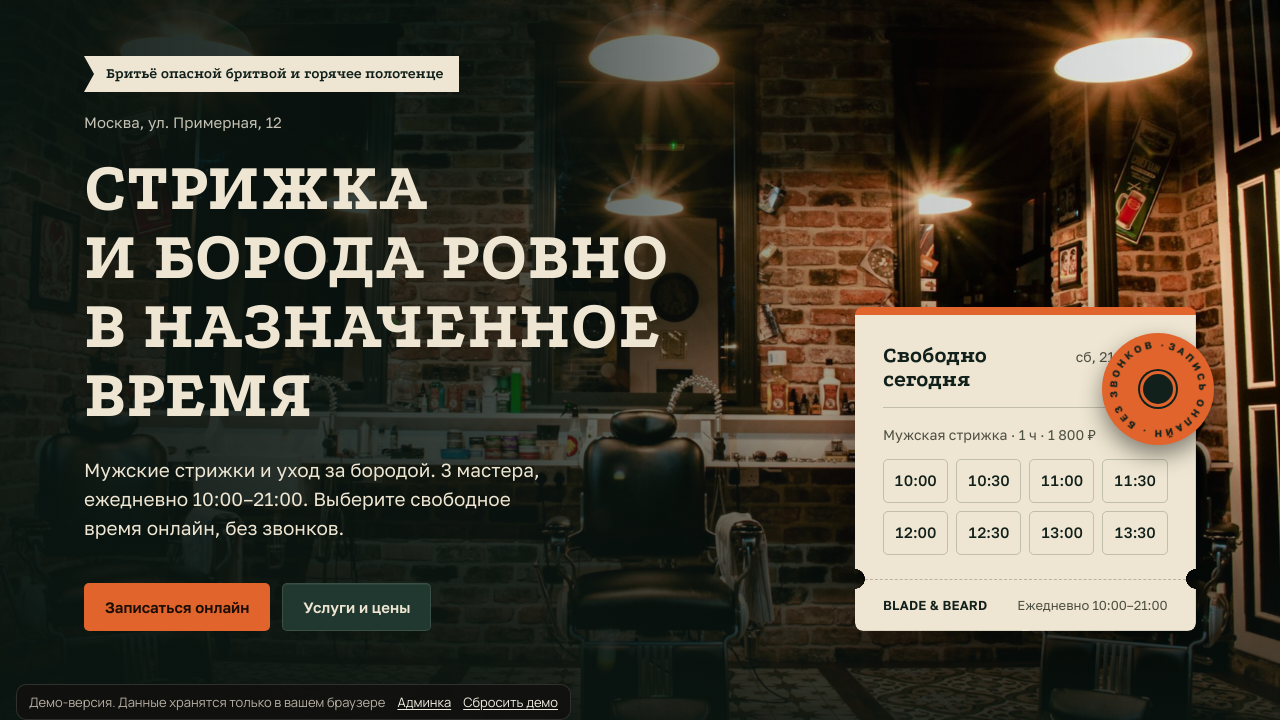
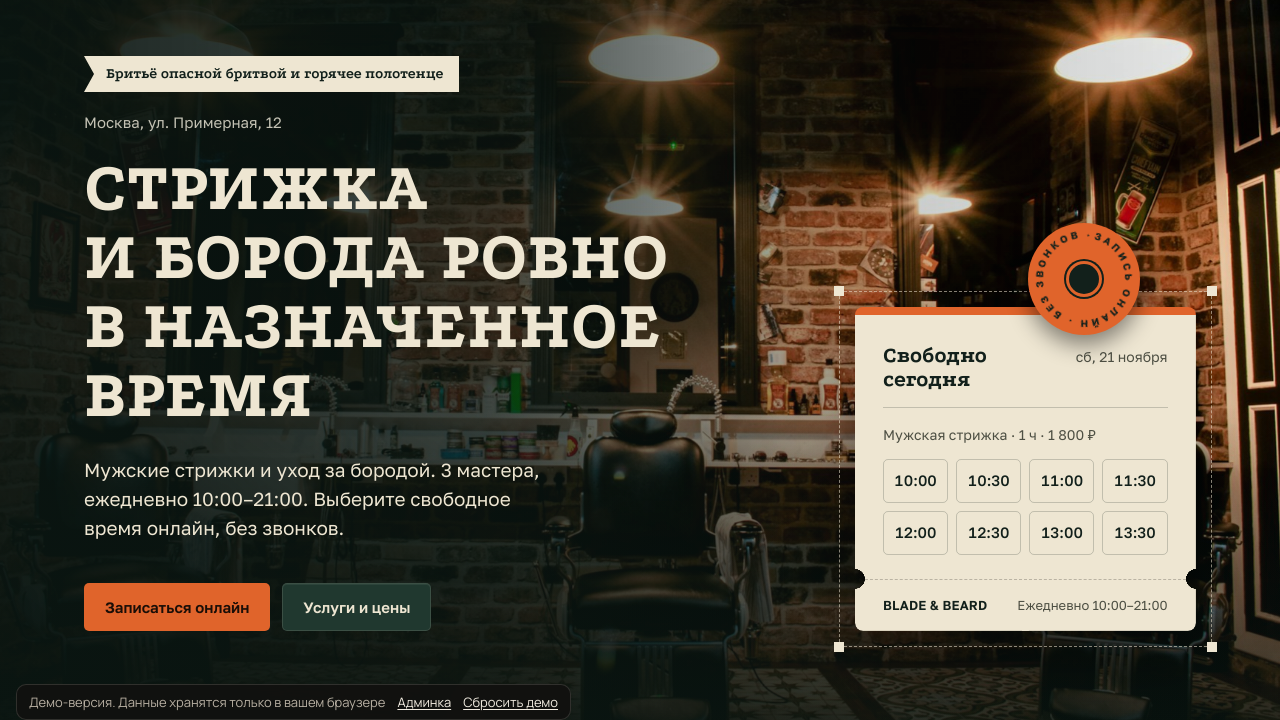
Before and after one commit to just1ceee7777/barbershop-demo, a plain HTML site: page index.html in a window 1280 px wide. Shown: the part 64-784 px from the top of the page. Drawn offline with Linux system fonts and the light colour scheme.

Commit message:
Demo: selection frame around the booking card

```diff
--- a/index.html
+++ b/index.html
@@ -53,6 +53,7 @@
       <div class="hero__visual">
       <figure class="art" id="art" aria-hidden="true"></figure>
       <div class="badge" aria-hidden="true"><svg viewBox="0 0 120 120"><defs><path id="badge-ring" d="M60 60m-44 0a44 44 0 1 1 88 0a44 44 0 1 1-88 0"/></defs><text><textPath href="#badge-ring" textLength="272" lengthAdjust="spacing">ЗАПИСЬ ОНЛАЙН · БЕЗ ЗВОНКОВ · </textPath></text></svg><i></i></div>
+      <div class="ticket-frame">
       <aside class="ticket" aria-labelledby="ticket-title">
         <div class="ticket__body">
           <div class="ticket__head">
@@ -67,6 +68,7 @@
           <span id="ticket-hours"></span>
         </div>
       </aside>
+      </div>
       </div>
     </div>
   </section>
--- a/themes.css
+++ b/themes.css
@@ -72,8 +72,21 @@
 [data-theme=sign] .hero--cover .hero__title{font-size:clamp(40px,5.4vw,82px);line-height:1;max-width:none}
 [data-theme=sign] .hero--cover .hero__sub{color:var(--text)}
 [data-theme=sign] .hero--cover::after{z-index:3}
-[data-theme=sign] .hero--cover .badge{top:-70px;right:-18px}
+[data-theme=sign] .hero--cover .badge{top:-84px;right:56px}
 [data-theme=sign] .hero--cover .hero__visual{justify-content:flex-end}
+[data-theme=sign] .hero--cover .hero__visual .ticket{margin:0}
+/* a selection frame around the booking card, like the one a design tool draws around what you picked: it says "this is the part you choose" */
+.ticket-frame{display:contents}
+@media (min-width:961px){
+  [data-theme=sign] .hero--cover .ticket-frame{display:block;position:relative;width:min(100%,400px);margin-left:auto}
+  [data-theme=sign] .hero--cover .ticket-frame::before{content:"";position:absolute;inset:-16px;border:1.5px dashed rgba(238,230,210,.55);pointer-events:none}
+  [data-theme=sign] .hero--cover .ticket-frame::after{content:"";position:absolute;inset:-21px;pointer-events:none;
+    background:
+      linear-gradient(var(--paper),var(--paper)) 0 0/10px 10px no-repeat,
+      linear-gradient(var(--paper),var(--paper)) 100% 0/10px 10px no-repeat,
+      linear-gradient(var(--paper),var(--paper)) 0 100%/10px 10px no-repeat,
+      linear-gradient(var(--paper),var(--paper)) 100% 100%/10px 10px no-repeat}
+}
 /* a shop-counter tag: the one thing the shop is known for */
 .hero__concept{margin:0 0 18px}
 [data-theme=sign] .hero__concept{display:inline-block;background:var(--paper);color:var(--ink);font:700 15px/1.2 var(--display);padding:9px 16px 9px 22px;
```
